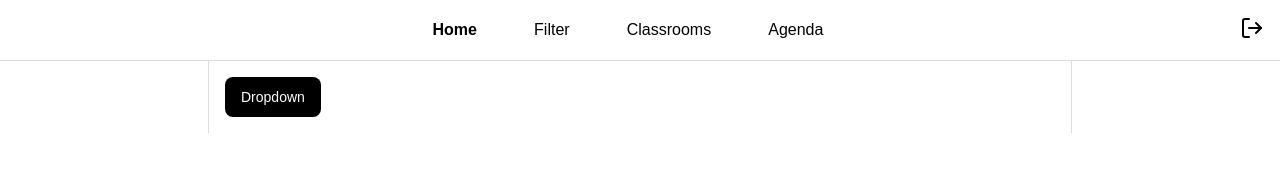
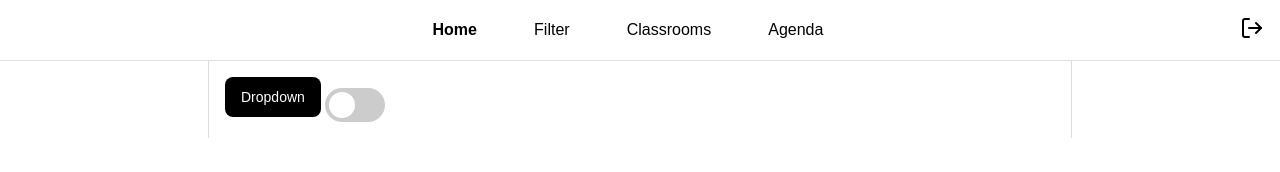
Before and after one commit to besti-hackathon-gruppe-2026/zb, a SvelteKit app in the folder frontend/: page /app/home in a window 1280 px wide. Shown: the top 172 px of the page. Built offline with nearby package versions, Linux system fonts and the light colour scheme.

Commit message:
Added slider

```diff
--- a/frontend/src/routes/app/home/+page.svelte
+++ b/frontend/src/routes/app/home/+page.svelte
@@ -1,19 +1,77 @@
 <script>
-	import Dropdown from "$lib/components/Dropdown.svelte";
-
+	import Dropdown from '$lib/components/Dropdown.svelte';
 </script>
 
+<main>
+	{#snippet trigger()}
+		<p>Dropdown</p>
+	{/snippet}
 
-<main>
-    {#snippet trigger()}
-        <p>Dropdown</p>
-    {/snippet}
+	<Dropdown {trigger}>Hallo Bruda</Dropdown>
 
-	<Dropdown {trigger}>
-        Hallo Bruda
-    </Dropdown>
+	<label class="switch">
+		<input type="checkbox" />
+		<span class="slider round"></span>
+	</label>
 </main>
 
 <style>
+	.switch {
+		position: relative;
+		display: inline-block;
+		width: 60px;
+		height: 34px;
+	}
 
+	.switch input {
+		opacity: 0;
+		width: 0;
+		height: 0;
+	}
+
+	.slider {
+		position: absolute;
+		cursor: pointer;
+		top: 0;
+		left: 0;
+		right: 0;
+		bottom: 0;
+		background-color: #ccc;
+		-webkit-transition: 0.4s;
+		transition: 0.4s;
+	}
+
+	.slider:before {
+		position: absolute;
+		content: '';
+		height: 26px;
+		width: 26px;
+		left: 4px;
+		bottom: 4px;
+		background-color: white;
+		-webkit-transition: 0.4s;
+		transition: 0.4s;
+	}
+
+	input:checked + .slider {
+		background-color: #90EE90;
+	}
+
+	input:focus + .slider {
+		box-shadow: 0 0 1px #90EE90;
+	}
+
+	input:checked + .slider:before {
+		-webkit-transform: translateX(26px);
+		-ms-transform: translateX(26px);
+		transform: translateX(26px);
+	}
+
+	.slider.round {
+		border-radius: 34px;
+	}
+
+	.slider.round:before {
+		border-radius: 50%;
+	}
 </style>
```
